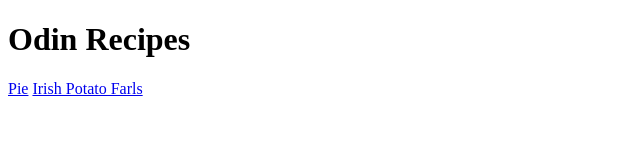
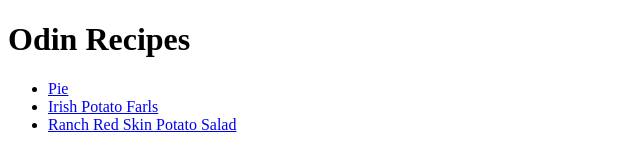
Before and after one commit to usecaseunknown/odin-recipes, a plain HTML site: page index.html in a window 1280 px wide. Shown: the whole page, without its empty margins (0-640 px from the left). Drawn offline with Linux system fonts and the light colour scheme.

Commit message:
Add link to Ranch-Red-Skin-Potato-Salad.html
Also, Format the links in unordered list.

```diff
--- a/index.html
+++ b/index.html
@@ -7,7 +7,10 @@
 </head>
 <body>
     <h1>Odin Recipes</h1>
-    <a href="recipes/pie.html">Pie</a>
-    <a href="recipes/Irish-Potato-Farls.html">Irish Potato Farls</a>
+    <ul>
+        <li><a href="recipes/pie.html">Pie</a></li>
+        <li><a href="recipes/Irish-Potato-Farls.html">Irish Potato Farls</a></li>
+        <li><a href="recipes/Ranch-Red-Skin-Potato-Salad.html">Ranch Red Skin Potato Salad</a></li>
+    </ul>
 </body>
 </html>
```
